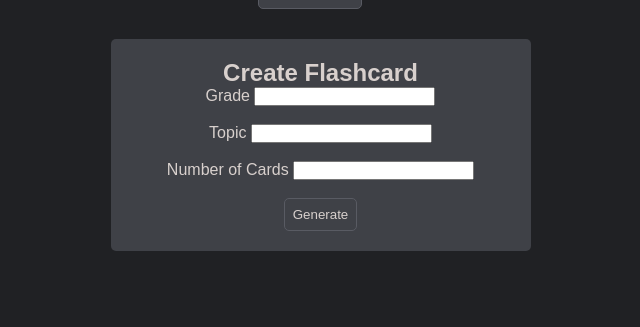
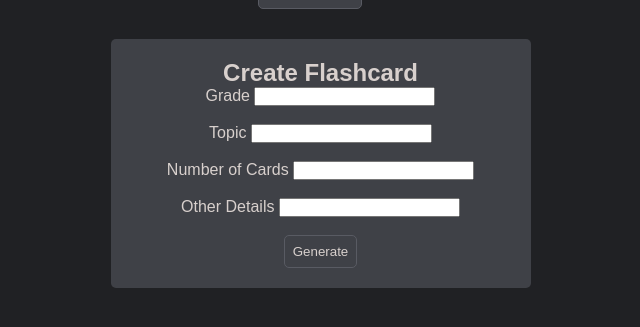
Before and after one commit to alan24537/AI_Flashcard_Maker, a Flask app: page / in a window 1280 px wide. Shown: the part 225-552 px from the top of the page, without its empty margins (330-970 px from the left). Run offline with Flask 3, Linux system fonts and the light colour scheme.

Commit message:
sdfamnsdm,

```diff
--- a/main.py
+++ b/main.py
@@ -51,6 +51,13 @@ def ajax_get_numOfCards():
     data_list.append(NumofCards)
     return NumofCards
 
+@app.route('/ajax_details', methods=['POST'])
+def ajax_get_details():
+    data = request.get_json()
+    details = data['details']
+    data_list.append(details)
+    return details
+
 @app.route('/ajax_get_cards', methods=['POST'])
 def ajax_send_cards():
     print(data_list)
--- a/static/script.js
+++ b/static/script.js
@@ -39,6 +39,7 @@ function addFlashcard() {
     const grade = document.getElementById("grade");
     const topic = document.getElementById("topic");
     const NumofCards = document.getElementById("NumofCards");
+    const details = document.getElementById("details");
     var flashcard_info = {
         'my_grade': grade.value,
         'my_topic': topic.value,
@@ -141,6 +142,21 @@ $(document).ready(function() {
   });
   $(document).ready(function() {
     $("#generate").click(function() {
+        var NumofCards = $("#details").val();
+        $.ajax({
+            url: "/ajax_details",
+            type: "POST",
+            contentType: "application/json",
+            data: JSON.stringify({details: details}),
+            success: function(result) {
+                console.log(result);
+            }
+        });
+
+    });
+  });
+  $(document).ready(function() {
+    $("#generate").click(function() {
         $.ajax({
             url: "/ajax_get_cards",
             type: "POST",
--- a/templates/index.html
+++ b/templates/index.html
@@ -56,6 +56,10 @@
       <label for="NumofCards">Number of Cards</label>
       <input type="text" id="NumofCards"><br><br>
       <div id="result_NumofCards"></div>
+
+      <label for="details">Other Details</label>
+      <input type="text" id="details"><br><br>
+      <div id="result_details"></div>
       <div>
         <button onclick="addFlashcard()" id="generate">Generate</button>
       </div>
```
